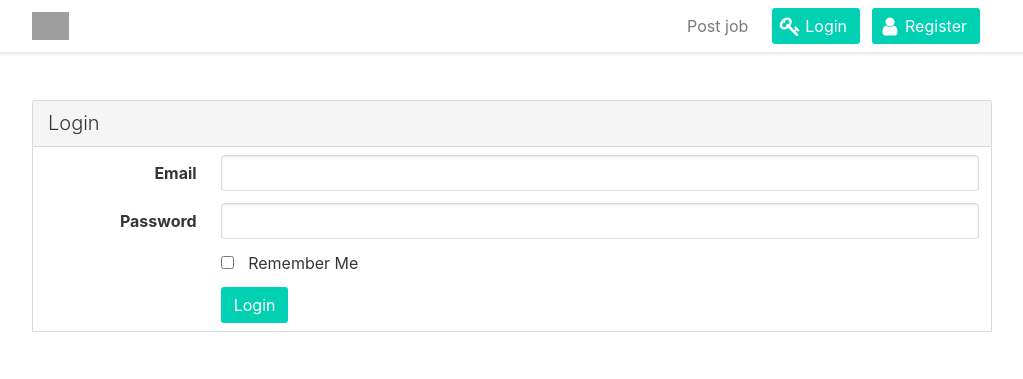
After one commit to khanvuthy88/angkorpool, a Laravel app: page /user/login in a window 1280 px wide. The commit adds this page. Shown: the top 379 px of the page, without its empty margins (128-1151 px from the left). Run offline with Laravel 8, Linux system fonts and the light colour scheme; settings files or empty folders that the repository lacks are supplied; some libraries are stand-ins or nearby versions; grey boxes are pictures that could not be loaded.

Commit message:
Login user in

```diff
--- a/app/Http/Controllers/Auth/LoginController.php
+++ b/app/Http/Controllers/Auth/LoginController.php
@@ -3,29 +3,21 @@
 namespace App\Http\Controllers\Auth;
 
 use App\Http\Controllers\Controller;
-use Illuminate\Foundation\Auth\AuthenticatesUsers;
+use Illuminate\Http\Request;
+use Illuminate\Support\Facades\Auth;
+use Illuminate\Foundation\Auth\RedirectsUsers;
+use Illuminate\Foundation\Auth\ThrottlesLogins;
 
 class LoginController extends Controller
 {
-    /*
-    |--------------------------------------------------------------------------
-    | Login Controller
-    |--------------------------------------------------------------------------
-    |
-    | This controller handles authenticating users for the application and
-    | redirecting them to your home screen. The controller uses a trait
-    | to conveniently provide its functionality to your applications.
-    |
-    */
-
-    use AuthenticatesUsers;
+    use RedirectsUsers, ThrottlesLogins;
 
     /**
      * Where to redirect users after login.
      *
      * @var string
      */
-    protected $redirectTo = '/home';
+    protected $redirectTo = '/';
 
     /**
      * Create a new controller instance.
@@ -36,4 +28,167 @@ class LoginController extends Controller
     {
         $this->middleware('guest')->except('logout');
     }
+
+    /**
+     * Show the application's login form.
+     *
+     * @return \Illuminate\Http\Response
+     */
+    public function showLoginForm()
+    {
+        return view('auth.login');
+    }
+
+    /**
+     * Handle a login request to the application.
+     *
+     * @param  \Illuminate\Http\Request  $request
+     * @return \Illuminate\Http\RedirectResponse|\Illuminate\Http\Response
+     */
+    public function login(Request $request)
+    {
+        $this->validateLogin($request);
+
+        // If the class is using the ThrottlesLogins trait, we can automatically throttle
+        // the login attempts for this application. We'll key this by the username and
+        // the IP address of the client making these requests into this application.
+        if ($this->hasTooManyLoginAttempts($request)) {
+            $this->fireLockoutEvent($request);
+
+            return $this->sendLockoutResponse($request);
+        }
+
+        if ($this->attemptLogin($request)) {
+            return $this->sendLoginResponse($request);
+        }
+
+        // If the login attempt was unsuccessful we will increment the number of attempts
+        // to login and redirect the user back to the login form. Of course, when this
+        // user surpasses their maximum number of attempts they will get locked out.
+        $this->incrementLoginAttempts($request);
+
+        return $this->sendFailedLoginResponse($request);
+    }
+
+    /**
+     * Validate the user login request.
+     *
+     * @param  \Illuminate\Http\Request  $request
+     * @return void
+     */
+    protected function validateLogin(Request $request)
+    {
+        $this->validate($request, [
+            $this->username() => 'required|string',
+            'password' => 'required|string',
+        ]);
+    }
+
+    /**
+     * Attempt to log the user into the application.
+     *
+     * @param  \Illuminate\Http\Request  $request
+     * @return bool
+     */
+    protected function attemptLogin(Request $request)
+    {
+        return $this->guard()->attempt(
+            $this->credentials($request), $request->has('remember')
+        );
+    }
+
+    /**
+     * Get the needed authorization credentials from the request.
+     *
+     * @param  \Illuminate\Http\Request  $request
+     * @return array
+     */
+    protected function credentials(Request $request)
+    {
+        return $request->only($this->username(), 'password');
+    }
+
+    /**
+     * Send the response after the user was authenticated.
+     *
+     * @param  \Illuminate\Http\Request  $request
+     * @return \Illuminate\Http\Response
+     */
+    protected function sendLoginResponse(Request $request)
+    {
+        $request->session()->regenerate();
+
+        $this->clearLoginAttempts($request);
+
+        return $this->authenticated($request, $this->guard()->user())
+                ?: redirect()->intended($this->redirectPath());
+    }
+
+    /**
+     * The user has been authenticated.
+     *
+     * @param  \Illuminate\Http\Request  $request
+     * @param  mixed  $user
+     * @return mixed
+     */
+    protected function authenticated(Request $request, $user)
+    {
+        //
+    }
+
+    /**
+     * Get the failed login response instance.
+     *
+     * @param  \Illuminate\Http\Request  $request
+     * @return \Illuminate\Http\RedirectResponse
+     */
+    protected function sendFailedLoginResponse(Request $request)
+    {
+        $errors = ['credential' => trans('auth.failed')];
+
+        if ($request->expectsJson()) {
+            return response()->json($errors, 422);
+        }
+
+        return redirect()->back()
+            ->withInput($request->only($this->username(), 'remember'))
+            ->withErrors($errors);
+    }
+
+    /**
+     * Get the login username to be used by the controller.
+     *
+     * @return string
+     */
+    public function username()
+    {
+        return 'email';
+    }
+
+    /**
+     * Log the user out of the application.
+     *
+     * @param  \Illuminate\Http\Request  $request
+     * @return \Illuminate\Http\Response
+     */
+    public function logout(Request $request)
+    {
+        $this->guard()->logout();
+
+        $request->session()->flush();
+
+        $request->session()->regenerate();
+
+        return redirect('/');
+    }
+
+    /**
+     * Get the guard to be used during authentication.
+     *
+     * @return \Illuminate\Contracts\Auth\StatefulGuard
+     */
+    protected function guard()
+    {
+        return Auth::guard();
+    }
 }
--- a/app/Http/Controllers/Auth/RegisterController.php
+++ b/app/Http/Controllers/Auth/RegisterController.php
@@ -22,7 +22,7 @@ class RegisterController extends Controller
 
         User::create($request->all());
 
-        return redirect('/');
+        return redirect('/user/login');
     }
 
     public function create()
--- a/app/User.php
+++ b/app/User.php
@@ -29,4 +29,10 @@ class User extends Authenticatable
     protected $hidden = [
         'password', 'remember_token',
     ];
+
+
+    public function setPasswordAttribute($password)
+    {
+        $this->attributes['password'] = bcrypt($password);
+    }
 }
--- /dev/null
+++ b/resources/views/auth/login.blade.php
@@ -0,0 +1,79 @@
+@extends('layout.master')
+
+@section('content')
+<section class="section">
+    <div class="container">
+    	<div class="panel">
+    		<p class="panel-heading">Login</p>
+    		<div class="panel-block">
+    			<form class="is-fullwidth" action="/user/login" method="POST">
+    			@if($errors->has('credential'))
+
+	    				<p class="help has-text-centered is-danger">
+							{{ $errors->first('credential') }}
+						</p>
+    			@endif
+	    			{{ csrf_field() }}
+	    			<div class="field is-horizontal">
+    					<div class="field-label is-normal">
+							<label class="label">Email</label>
+						</div>
+    					<div class="field-body">
+    						<div class="field">
+    							<div class="control">
+    								<input class="input" type="text" name="email" value="{{ old('email') }}">
+    							</div>
+    							@if ($errors->has('email'))
+	    							<p class="help is-danger">
+		    							{{ $errors->first('email') }}
+		      						</p>
+		      					@endif
+    						</div>
+	    				</div>
+    				</div>
+    				<div class="field is-horizontal">
+    					<div class="field-label is-normal">
+							<label class="label">Password</label>
+						</div>
+    					<div class="field-body">
+    						<div class="field">
+    							<div class="control">
+    								<input class="input" type="password" name="password">
+    							</div>
+    							@if ($errors->has('password'))
+	    							<p class="help is-danger">
+		    							{{ $errors->first('password') }}
+		      						</p>
+		      					@endif
+    						</div>
+	    				</div>
+    				</div>
+    				<div class="field is-horizontal">
+    					<div class="field-label is-normal"></div>
+    					<div class="field-body">
+    						<div class="field">
+    							<div class="control">
+    								<label class="checkbox">
+							        	<input type="checkbox" name="remember">
+							        	Remember Me
+							        </label>
+    							</div>
+    						</div>
+	    				</div>
+    				</div>
+    				<div class="field is-horizontal">
+    					<div class="field-label is-normal"></div>
+    					<div class="field-body">
+    						<div class="field">
+    							<div class="control">
+    								<button class="button is-primary">Login</button>
+    							</div>
+    						</div>
+	    				</div>
+    				</div>
+    			</form>
+			</div>
+		</div>
+    </div>
+</section>
+@stop
--- a/resources/views/partial/top-navigation.blade.php
+++ b/resources/views/partial/top-navigation.blade.php
@@ -2,7 +2,7 @@
     <div class="container">
         <div class="nav-left">
             <a class="nav-item is-brand" href="{{ url('/') }}">
-                <img src="http://www.angkorpool.com/wp-content/uploads/2016/10/Angkor-Pool-logo-s-1.png">
+                <img src="{{ url('storage/logo/Angkor-Pool-logo-s-1.png') }}">
             </a>
         </div>
 
--- a/routes/web.php
+++ b/routes/web.php
@@ -4,3 +4,5 @@ Route::get('/', function(){ return view('welcome'); });
 
 Route::get('user/register', 'Auth\RegisterController@create');
 Route::post('user/register', 'Auth\RegisterController@store');
+Route::get('user/login', 'Auth\LoginController@showLoginForm');
+Route::post('user/login', 'Auth\LoginController@login');
```
Also changed, not shown: resources/views/auth/register.blade.php (+0 -42 lines).
